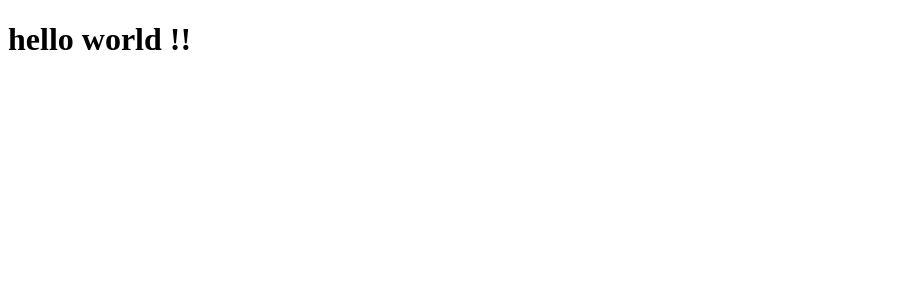
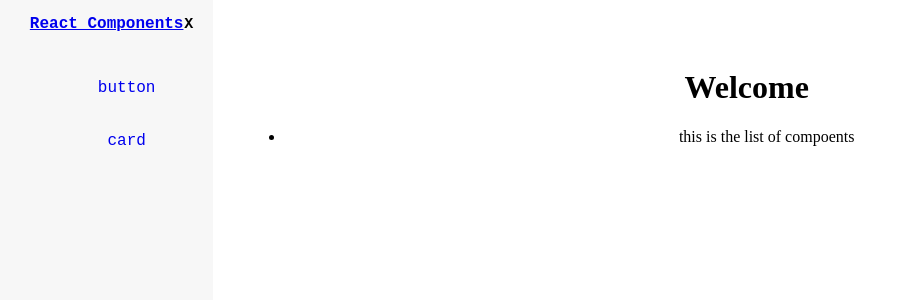
Before and after one commit to karan7594/React_learning, a React (Create React App) app in the folder learningreact/: page / in a window 1280 px wide. Shown: the top 300 px of the page, without its empty margins (0-908 px from the left). Built offline with nearby package versions, Linux system fonts and the light colour scheme.

Commit message:
add some code

```diff
--- a/learningreact/src/components/Button/button.js
+++ b/learningreact/src/components/Button/button.js
@@ -1,9 +1,14 @@
-import React from 'react';
-import './button.css';
+import React from "react";
+import "./button.css";
 
 const Button = ({ variant, children, ...props }) => {
   return (
-    <button className={`button ${variant}`} {...props}>
+    <button
+      className={`button ${variant}`}
+      {...props}
+      onClick={() => console.log("click")}
+
+    >
       {children}
     </button>
   );
--- a/learningreact/src/components/Card/card.js
+++ b/learningreact/src/components/Card/card.js
@@ -3,7 +3,7 @@ import './card.css';
 
 const Card = ({ title, description, image }) => {
   return (
-    <div className="card">
+    <div className="card" >
       {image && <img src={image} alt={title} className="card-image" />}
       <div className="card-content">
         <h2 className="card-title">{title}</h2>
--- a/learningreact/src/index.js
+++ b/learningreact/src/index.js
@@ -1,24 +1,21 @@
-// import React from 'react';
-// import ReactDOM from 'react-dom/client';
-// import './index.css';
-// import App from './App';
-// import reportWebVitals from './reportWebVitals';
+import React from "react";
+import ReactDOM from "react-dom/client";
+import "./index.css";
+import App from "./App";
+import reportWebVitals from "./reportWebVitals";
 
-// const root = ReactDOM.createRoot(document.getElementById('root'));
-// root.render(
-//   <React.StrictMode>
-//     <App />
-//   </React.StrictMode>
-// );
+const root = ReactDOM.createRoot(document.getElementById("root"));
+root.render(
+  <React.StrictMode>
+    <App />
+  </React.StrictMode>
+);
 
 // // If you want to start measuring performance in your app, pass a function
 // // to log results (for example: reportWebVitals(console.log))
 // // or send to an analytics endpoint. Learn more: https://bit.ly/CRA-vitals
-// reportWebVitals();
+// // reportWebVitals();
 
-import React from 'react';
-import ReactDom from 'react-dom'
-ReactDom.render(
-  <h1>hello world !!</h1>,
-  document.getElementById('root')
-);
+// import React from "react";
+// import ReactDom from "react-dom";
+// ReactDom.render(<App />);
```
Also changed, not shown: learningreact/src/basicsOfReact/hellow.js (+3 -5 lines), learningreact/src/dark.jpg (added), learningreact/src/playground/components/card/card.js (line endings or trailing spaces).
